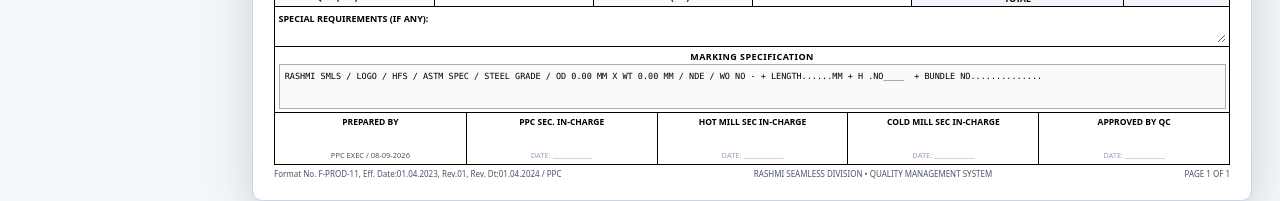
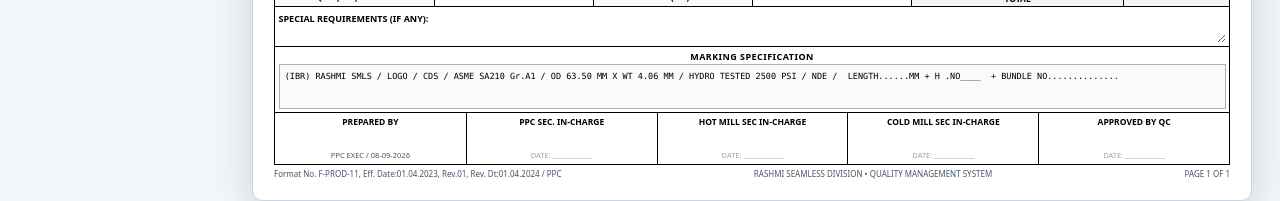
Before and after one commit to vishustp/WIP_Tracking, a Next.js app: page /reports/process-sheet in a window 1280 px wide. Shown: the part 1139-1340 px from the top of the page. Built offline with nearby package versions, Linux system fonts and the light colour scheme; no server answers; the database is empty.

Commit message:
feat(process-sheet): update Single and Triple marking formats per specification

```diff
--- a/components/reports/ProcessSheetReportClient.tsx
+++ b/components/reports/ProcessSheetReportClient.tsx
@@ -80,20 +80,14 @@ function buildMarkingString(
   const hydroStr = params.hydroPsi
     ? (params.hydroPsi.includes('PSI') ? params.hydroPsi : `${params.hydroPsi} PSI`)
     : '2500 PSI';
-  const woNoClean = String(params.woNo || '').trim();
-  const poNoClean = String(params.poNo || '').trim();
-  const woPart = woNoClean ? `WO NO -${woNoClean}` : 'WO NO -';
-  const poPart = poNoClean ? ` / PO NO -${poNoClean}` : '';
 
   if (type === 'triple') {
-    return `(IBR) RASHMI SMLS / LOGO / ${rCode} / ASTM A106 Gr B / ASTM A106 Gr B /ASME SA106 GR B/ASTM A53 GR B/ API 5L GR B/ NACE MR0103/MR0175 OD ${odStr} MM X WT ${wtStr} MM / HYDRO TESTED ${hydroStr} / NDE /  LENGTH......MM + H .NO____  + BUNDLE NO..............`;
+    return `(IBR) RASHMI SMLS / LOGO / ${rCode} /ASTM A106 Gr B /ASME SA106 GR B/ASTM A53 GR B/ API 5L GR B/ NACE MR0103/MR0175 OD ${odStr} MM X WT ${wtStr} MM / HYDRO TESTED ${hydroStr} / NDE /  LENGTH......MM + H .NO____  + BUNDLE NO..............`;
   }
 
-  // Single Marking (existing format)
-  if (params.hydroPsi) {
-    return `RASHMI SMLS / LOGO / ${rCode} / ${params.specification || 'ASTM SPEC'} / ${params.grade || 'STEEL GRADE'} / OD ${odStr} MM X WT ${wtStr} MM / HYDRO TESTED ${hydroStr} / NDE / ${woPart}${poPart} + LENGTH......MM + H .NO____  + BUNDLE NO..............`;
-  }
-  return `RASHMI SMLS / LOGO / ${rCode} / ${params.specification || 'ASTM SPEC'} / ${params.grade || 'STEEL GRADE'} / OD ${odStr} MM X WT ${wtStr} MM / NDE / ${woPart}${poPart} + LENGTH......MM + H .NO____  + BUNDLE NO..............`;
+  // Single Marking
+  const specGrade = params.specification || params.grade || 'ASME SA210 Gr.A1';
+  return `(IBR) RASHMI SMLS / LOGO / ${rCode} / ${specGrade} / OD ${odStr} MM X WT ${wtStr} MM / HYDRO TESTED ${hydroStr} / NDE /  LENGTH......MM + H .NO____  + BUNDLE NO..............`;
 }
 
 export default function ProcessSheetReportClient() {
@@ -227,7 +221,7 @@ export default function ProcessSheetReportClient() {
   const [markingType, setMarkingType] = useState<'single' | 'triple'>('single');
   const markingTypeRef = useRef<'single' | 'triple'>('single');
   markingTypeRef.current = markingType;
-  const [marking, setMarking] = useState('RASHMI SMLS / LOGO / HFS / ASTM SPEC / STEEL GRADE / OD 0.00 MM X WT 0.00 MM / NDE / WO NO - + LENGTH......MM + H .NO____  + BUNDLE NO..............');
+  const [marking, setMarking] = useState('(IBR) RASHMI SMLS / LOGO / CDS / ASME SA210 Gr.A1 / OD 63.50 MM X WT 4.06 MM / HYDRO TESTED 2500 PSI / NDE /  LENGTH......MM + H .NO____  + BUNDLE NO..............');
 
   // Signatures
   const [preparedBy] = useState('PPC EXEC');
```
